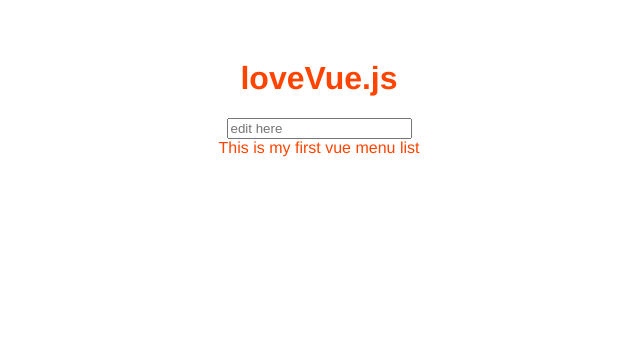
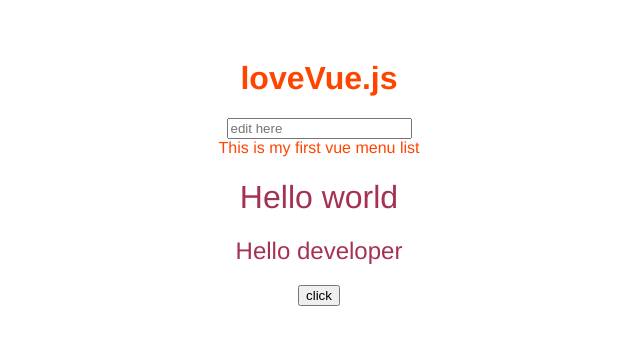
Before and after one commit to novaMe/VueLearn, a Vue app: page / in a window 1280 px wide. Shown: the top 344 px of the page, without its empty margins (321-961 px from the left). Built offline with nearby package versions, Linux system fonts and the light colour scheme.

Commit message:
update App.vue  inject new component in this template

```diff
--- a/src/App.vue
+++ b/src/App.vue
@@ -12,12 +12,13 @@
         </li>
       </ul>
     </section>
+    <Componenta></Componenta>
   </div>
 </template>
 
 <script>
 import Store from './store'
-console.log(Store)
+import Componenta from './components/ComponentA'
 export default {
   data () {
     return {
@@ -47,6 +48,9 @@
       },
       deep: false
     }
+  },
+  components: {
+    Componenta
   }
 }
 </script>
```
